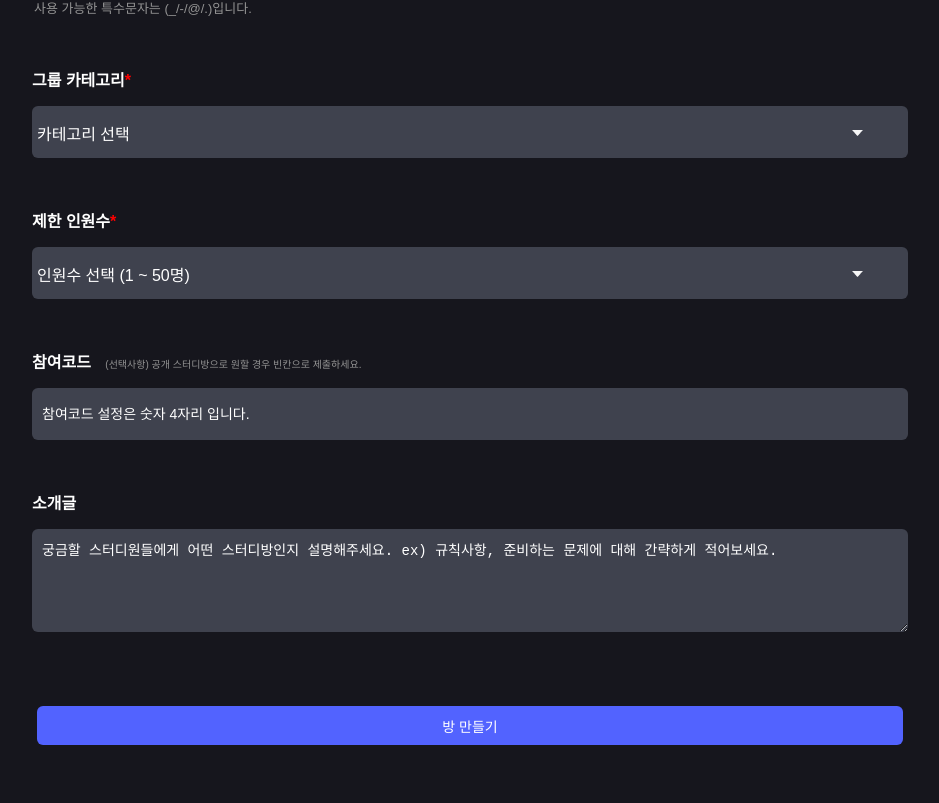
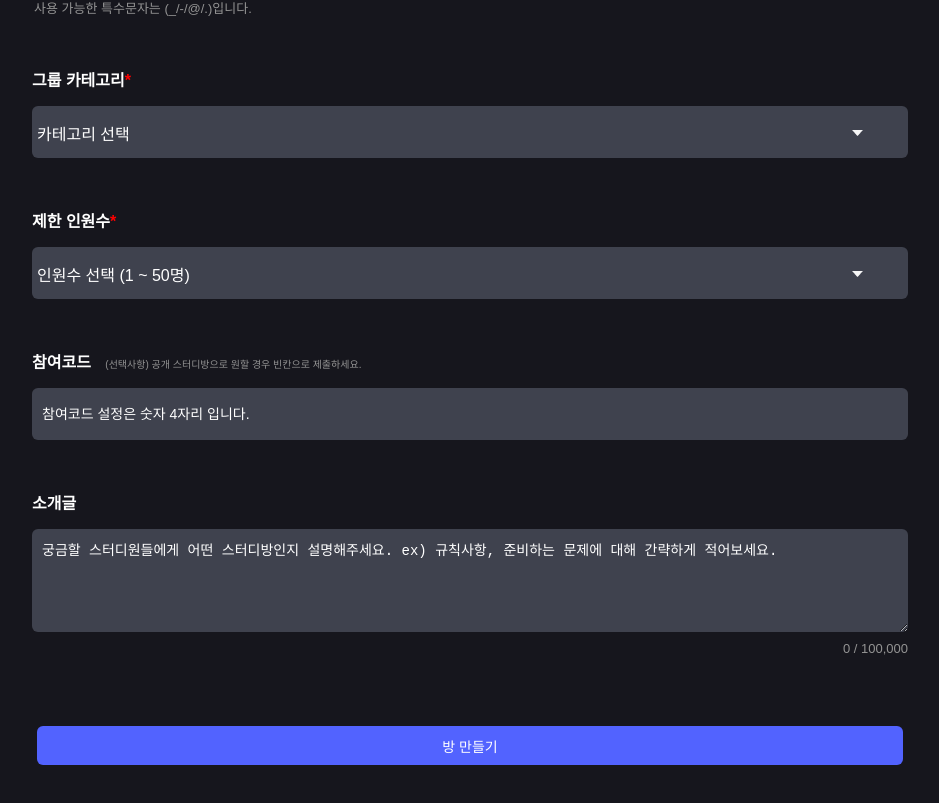
Before and after one commit to QuizUpWebProject/front, a React (Create React App) app: page /studymake in a window 1280 px wide. Shown: the part 371-1174 px from the top of the page, without its empty margins (170-1109 px from the left). Built offline with nearby package versions, Linux system fonts and the light colour scheme.

Commit message:
design: textarea style 추가 #19
- 글자수 제한 코드를 추가했습니다
- 실시간으로 글자수 반영하는 코드를 추가했습니다

```diff
--- a/src/pages/StudyMake.jsx
+++ b/src/pages/StudyMake.jsx
@@ -7,6 +7,7 @@ const StudyMake = () => {
   const [isDuplicate, setIsDuplicate] = useState(false); // 중복 확인 상태관리
   const [code, setCode] = useState(""); // 비공개 코드 상태관리
   const [isCodeValid, setIsCodeValid] = useState(true); // 비공개 코드 유효성 검사
+  const [introduction, setIntroduction] = useState(""); // textarea 글자 제한 유효성 검사
 
   // 중복 확인 버튼
   const handleCheckDuplicate = () => {
@@ -22,6 +23,13 @@ const StudyMake = () => {
     setIsCodeValid(isValid);
     setCode(inputValue);
   };
+
+  const handleIntroduction = (event) => {
+    const inputValue = event.target.value;
+    setIntroduction(inputValue);
+  };
+
+  const isIntroductionTooLong = introduction.length > 100000;
 
   return (
     <Wrapper>
@@ -79,7 +87,17 @@ const StudyMake = () => {
 
       <Container>
         <Title>소개글</Title>
-        <IntroduceArea placeholder="궁금할 스터디원들에게 어떤 스터디방인지 설명해주세요. ex) 규칙사항, 준비하는 문제에 대해 간략하게 적어보세요." />
+        <IntroduceArea
+          placeholder="궁금할 스터디원들에게 어떤 스터디방인지 설명해주세요. ex) 규칙사항, 준비하는 문제에 대해 간략하게 적어보세요."
+          value={introduction}
+          onChange={handleIntroduction}
+        />
+        <CharCountText>{introduction.length} / 100,000</CharCountText>
+        {isIntroductionTooLong && (
+          <IntroductionErrorMessage>
+            해당 글자수를 초과하였습니다. 글자수를 줄여주세요.
+          </IntroductionErrorMessage>
+        )}
       </Container>
 
       <MakeBtn>방 만들기</MakeBtn>
@@ -204,6 +222,20 @@ const IntroduceArea = styled.textarea`
   }
 `;
 
+const CharCountText = styled.div`
+  font-size: 13px;
+  color: #939393;
+  margin-top: 5px;
+  text-align: right;
+`;
+
+const IntroductionErrorMessage = styled.div`
+  font-size: 13px;
+  font-weight: 600;
+  color: #ff0000;
+  margin-top: 5px;
+`;
+
 const MakeBtn = styled.button`
   width: 866px;
   height: 39px;
```
